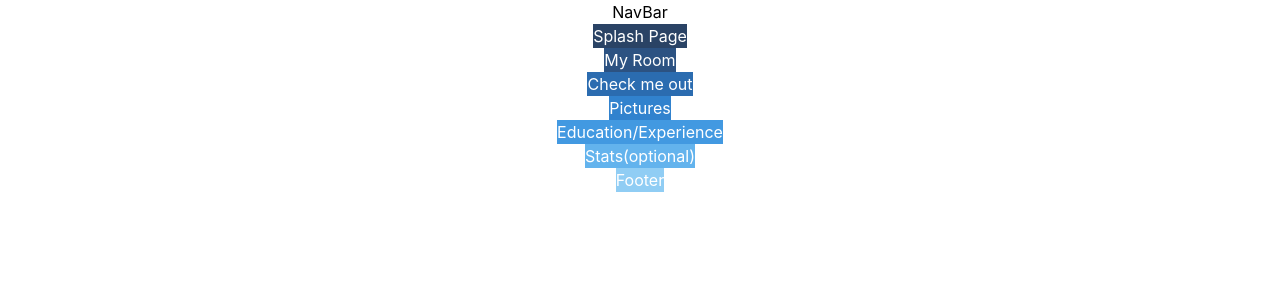
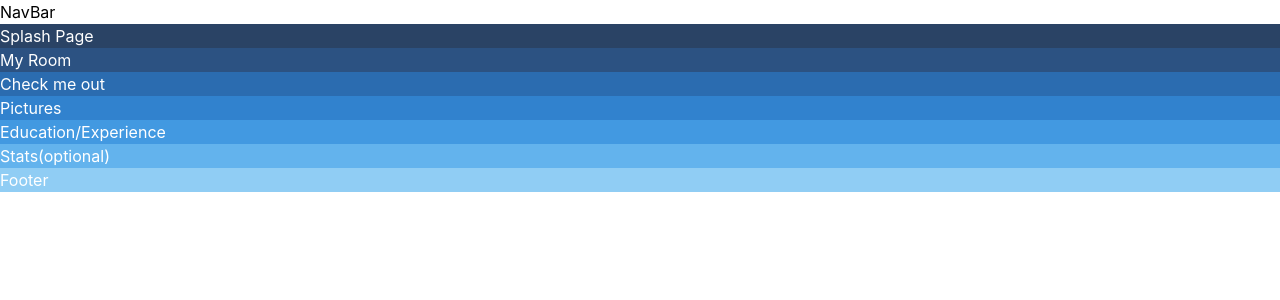
Before and after one commit to Solobrosco/site-update, a React (Create React App) app: page / in a window 1280 px wide. Shown: the top 300 px of the page. Built offline with nearby package versions, Linux system fonts and the light colour scheme.

Commit message:
Removed parent flex class in App.tsx

```diff
--- a/src/App.tsx
+++ b/src/App.tsx
@@ -4,7 +4,7 @@ import NavBar from './components/NavBar';
 
 function App() {
   return (
-    <div className="flex flex-col justify-center items-center">
+    <div className="flex-col justify-center items-center">
       <NavBar />
       <div className="bg-blue-900 text-white">Splash Page</div>
       <div className="bg-blue-800 text-white">My Room</div>
```
